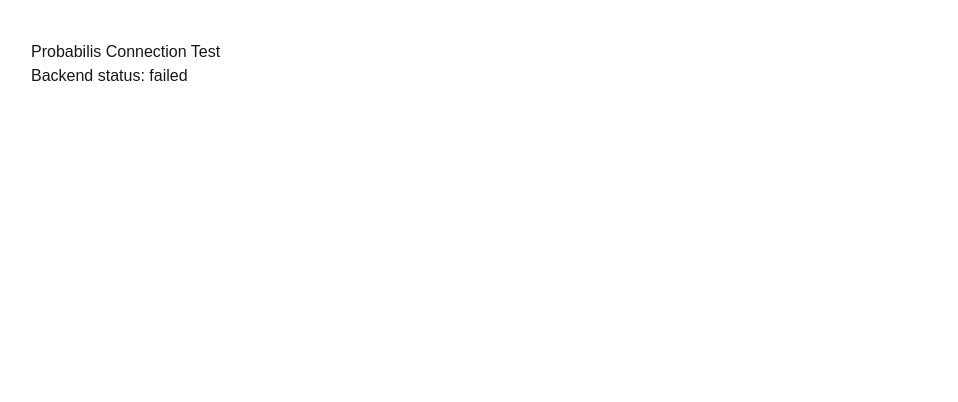
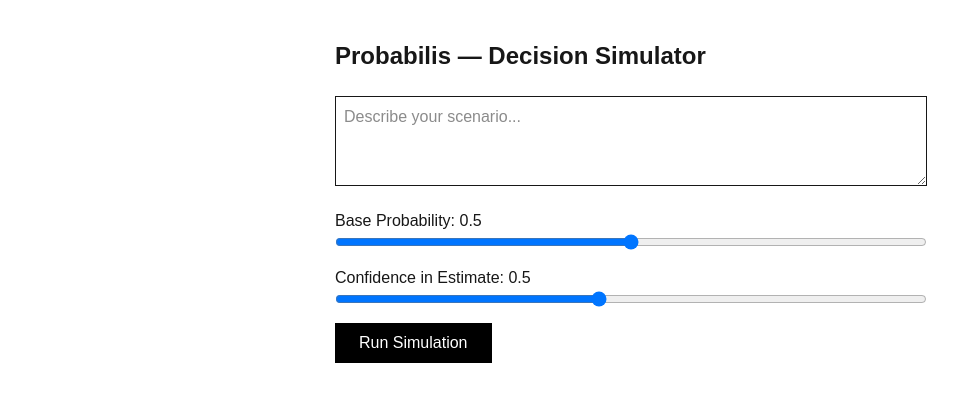
Before and after one commit to rakib120207/probabilis, a Next.js app: page / in a window 1280 px wide. Shown: the top 402 px of the page, without its empty margins (9-967 px from the left). Built offline with nearby package versions, Linux system fonts and the light colour scheme; no server answers.

Commit message:
feat: add Monte Carlo simulation endpoint with Beta distribution model

```diff
--- a/app/page.tsx
+++ b/app/page.tsx
@@ -1,21 +1,87 @@
 "use client";
 
-import { useEffect, useState } from "react";
+import { useState } from "react";
+
+type SimulationResult = {
+  mean: number;
+  variance: number;
+  std_dev: number;
+  confidence_interval_low: number;
+  confidence_interval_high: number;
+  trials: number;
+};
 
 export default function Home() {
-  const [status, setStatus] = useState("loading...");
+  const [description, setDescription] = useState("");
+  const [baseProbability, setBaseProbability] = useState(0.5);
+  const [confidence, setConfidence] = useState(0.5);
+  const [result, setResult] = useState<SimulationResult | null>(null);
+  const [loading, setLoading] = useState(false);
 
-  useEffect(() => {
-    fetch("http://localhost:8000/health")
-      .then((res) => res.json())
-      .then((data) => setStatus(data.status))
-      .catch(() => setStatus("failed"));
-  }, []);
+  async function runSimulation() {
+    setLoading(true);
+    try {
+      const res = await fetch("http://localhost:8000/simulate", {
+        method: "POST",
+        headers: { "Content-Type": "application/json" },
+        body: JSON.stringify({
+          description,
+          base_probability: baseProbability,
+          confidence,
+          trials: 10000,
+        }),
+      });
+      const data = await res.json();
+      setResult(data);
+    } catch (err) {
+      console.error("Simulation failed:", err);
+    } finally {
+      setLoading(false);
+    }
+  }
 
   return (
-    <main className="p-10">
-      <h1>Probabilis Connection Test</h1>
-      <p>Backend status: {status}</p>
+    <main className="p-10 max-w-2xl mx-auto">
+      <h1 className="text-2xl font-bold mb-6">Probabilis — Decision Simulator</h1>
+
+      <textarea
+        className="w-full border p-2 mb-4"
+        placeholder="Describe your scenario..."
+        value={description}
+        onChange={(e) => setDescription(e.target.value)}
+        rows={3}
+      />
+
+      <label>Base Probability: {baseProbability}</label>
+      <input type="range" min={0} max={1} step={0.01}
+        value={baseProbability}
+        onChange={(e) => setBaseProbability(parseFloat(e.target.value))}
+        className="w-full mb-4"
+      />
+
+      <label>Confidence in Estimate: {confidence}</label>
+      <input type="range" min={0.1} max={1} step={0.01}
+        value={confidence}
+        onChange={(e) => setConfidence(parseFloat(e.target.value))}
+        className="w-full mb-4"
+      />
+
+      <button
+        onClick={runSimulation}
+        className="bg-black text-white px-6 py-2"
+        disabled={loading}
+      >
+        {loading ? "Simulating..." : "Run Simulation"}
+      </button>
+
+      {result && (
+        <div className="mt-8 p-4 border">
+          <p>Mean Probability: {(result.mean * 100).toFixed(1)}%</p>
+          <p>Std Deviation: ±{(result.std_dev * 100).toFixed(1)}%</p>
+          <p>95% Confidence Interval: {(result.confidence_interval_low * 100).toFixed(1)}% — {(result.confidence_interval_high * 100).toFixed(1)}%</p>
+          <p>Trials: {result.trials.toLocaleString()}</p>
+        </div>
+      )}
     </main>
   );
 }
```
